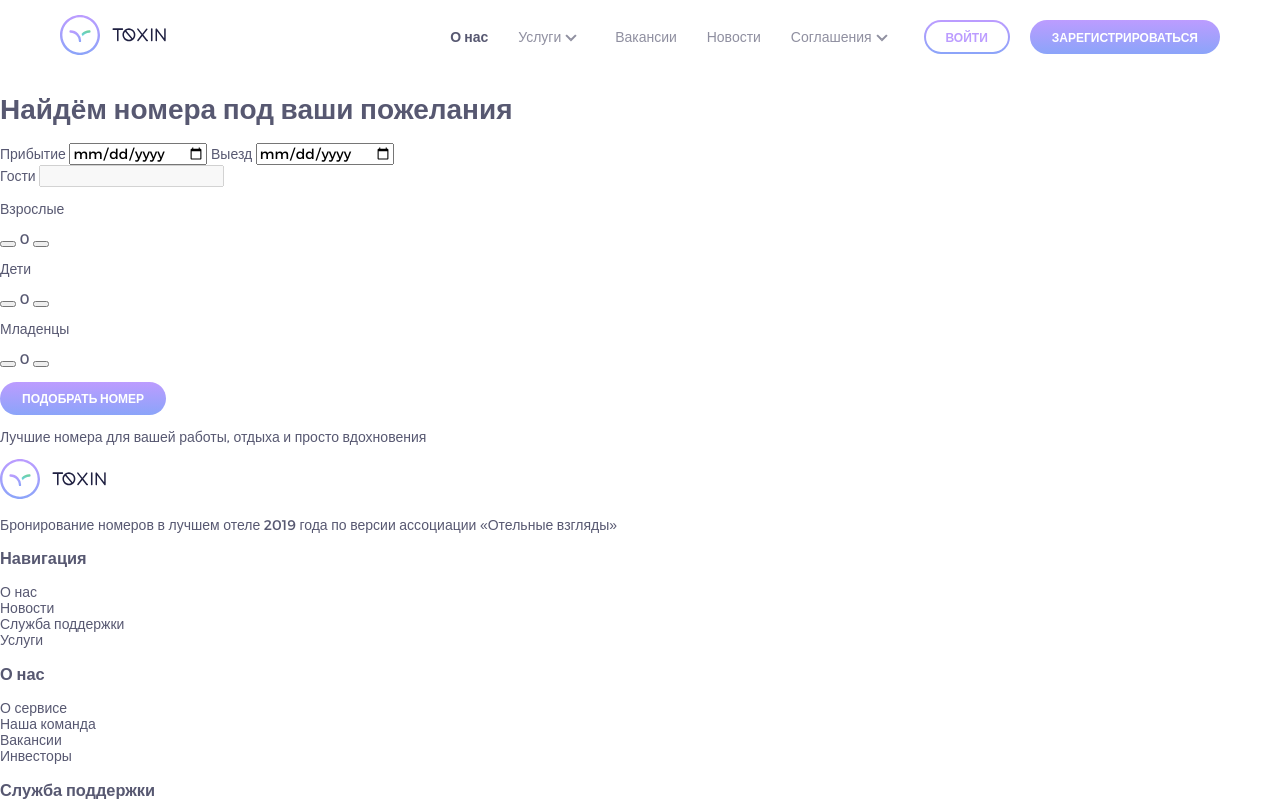
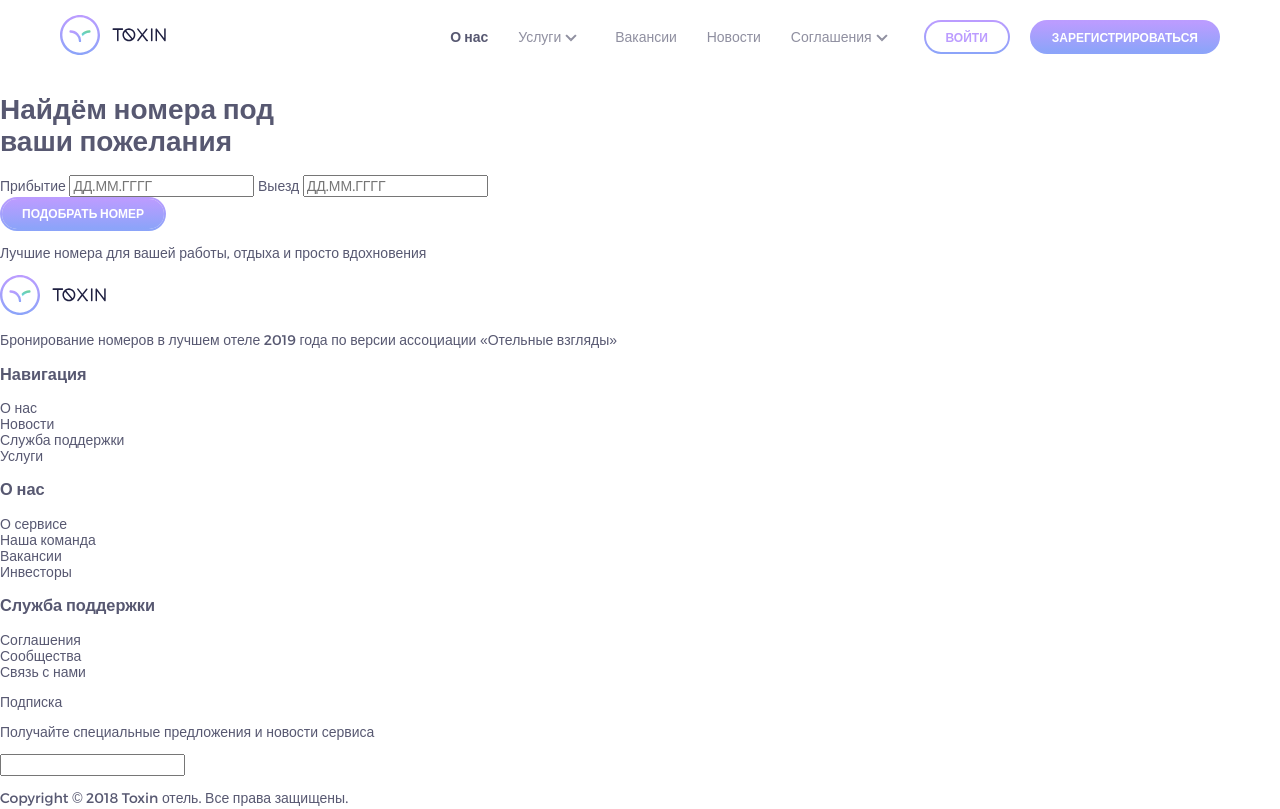
Before and after one commit to LOiif/toxin_practic, a website built with webpack: page src/index.html in a window 1280 px wide. Shown: the top 809 px of the page. Built offline with nearby package versions, Linux system fonts and the light colour scheme.

Commit message:
Внесены небольшие правки

```diff
--- a/src/index.html
+++ b/src/index.html
@@ -98,44 +98,29 @@
 
 <main class="main">
   <section class="main__small-search small-search">
+    <div class="small-search__wrapper">
       <form action="" class="small-search__search-form search-form">
-      <h1 class="search-form__title">Найдём номера под ваши пожелания</h1>
+        <h1 class="search-form__title">Найдём номера под<br>ваши пожелания</h1>
+        <div class="search-form__datepicker-wrapper">
+
           <label class="search-form__start-stay">
             Прибытие
-        <input type="date" name="date-start-stay">
+            <input class="search-form__datepicker search-form__datepicker_start datepicker text-input" type="text"
+                   name="date-start-stay" placeholder="ДД.ММ.ГГГГ" autocomplete="off">
           </label>
-      <label class="search-form__start-stay">
+          <label class="search-form__end-stay">
             Выезд
-        <input type="date" name="date-end-stay">
+            <input class="search-form__datepicker search-form__datepicker_end datepicker text-input" type="text"
+                   name="date-end-stay" placeholder="ДД.ММ.ГГГГ" autocomplete="off">
           </label>
-      <div class="search-from__guests select-input">
-        <label for="guests">Гости</label>
-        <input id="guests" name="guests" type="text" disabled>
-        <ul class="select-input">
-          <li>
-            <p>Взрослые</p>
-            <button type="button"><span class="visually-hidden">Уменьшить</span></button>
-            <span>0</span>
-            <button type="button"><span class="visually-hidden">Увеличить</span></button>
-          </li>
-          <li>
-            <p>Дети</p>
-            <button type="button"><span class="visually-hidden">Уменьшить</span></button>
-            <span>0</span>
-            <button type="button"><span class="visually-hidden">Увеличить</span></button>
-          </li>
-          <li>
-            <p>Младенцы</p>
-            <button type="button"><span class="visually-hidden">Уменьшить</span></button>
-            <span>0</span>
-            <button type="button"><span class="visually-hidden">Увеличить</span></button>
-          </li>
-        </ul>
+
         </div>
-      <button class="search-form__submit button button_rounded button_filled">Подобрать номер</button>
+
+        <button class="search-form__submit button button_rounded button_filled" type="submit">Подобрать номер</button>
       </form>
       <div class="small-search__slogan">
         <p class="small-search__slogan-text">Лучшие номера для вашей работы, отдыха и просто вдохновения</p>
+      </div>
     </div>
   </section>
 </main>
--- a/src/sass/blocks/button.scss
+++ b/src/sass/blocks/button.scss
@@ -1,4 +1,4 @@
-.button{
+.button {
   text-transform: uppercase;
   font-size: $title-size-s;
   font-weight: 700;
@@ -10,26 +10,42 @@
   border-radius: 22px;
   position: relative;
 
+  transition: ease-in-out 0.07s;
+
   background-clip: padding-box;
+
   &:before {
     content: '';
     position: absolute;
-    top: 0; right: 0; bottom: 0; left: 0;
+    top: 0;
+    right: 0;
+    bottom: 0;
+    left: 0;
     z-index: -1;
     margin: -2px;
     border-radius: inherit;
-    @include purple-gradient;
+    background-image: linear-gradient(to top, $blue, $purple);
   }
-  &:active:before{
+
+  &:not(.button_filled):active:before {
     opacity: 0.5;
   }
 }
 
-.button_filled{
-  background-color: transparent;
+.button_filled {
   color: white;
+  background-image: linear-gradient(to top, $blue, $purple);
+
+  &:active {
+    opacity: 0.5;
+  }
 }
-.button_transparent{
+
+.button_transparent {
   background-color: white;
   color: $purple;
+
+  &:active {
+    opacity: 0.5;
+  }
 }
--- a/src/sass/blocks/header-nav.scss
+++ b/src/sass/blocks/header-nav.scss
@@ -42,7 +42,6 @@
     margin-top: 1px;
 
     background-color: $dark-shade-50;
-    transition: ease-in-out 0.07s;
   }
 
   &:before {
@@ -56,22 +55,22 @@
     right: 8px;
     transform: rotate(-45deg);
   }
-
-  &:hover:after,
-  &:hover:before {
-    opacity: 0.5;
-  }
 }
 
 .header-nav__pages-link {
   transition: ease-in-out 0.07s;
 
-  &_active{
+  &_active {
     color: $dark-shade-75;
     font-weight: 700;
   }
+
   &:hover {
-    color: $dark-shade-25;
+    opacity: 0.6;
+  }
+
+  &:active {
+    opacity: 0.3;
   }
 }
 
```
Lines whose indentation alone changed are shown as unchanged.
